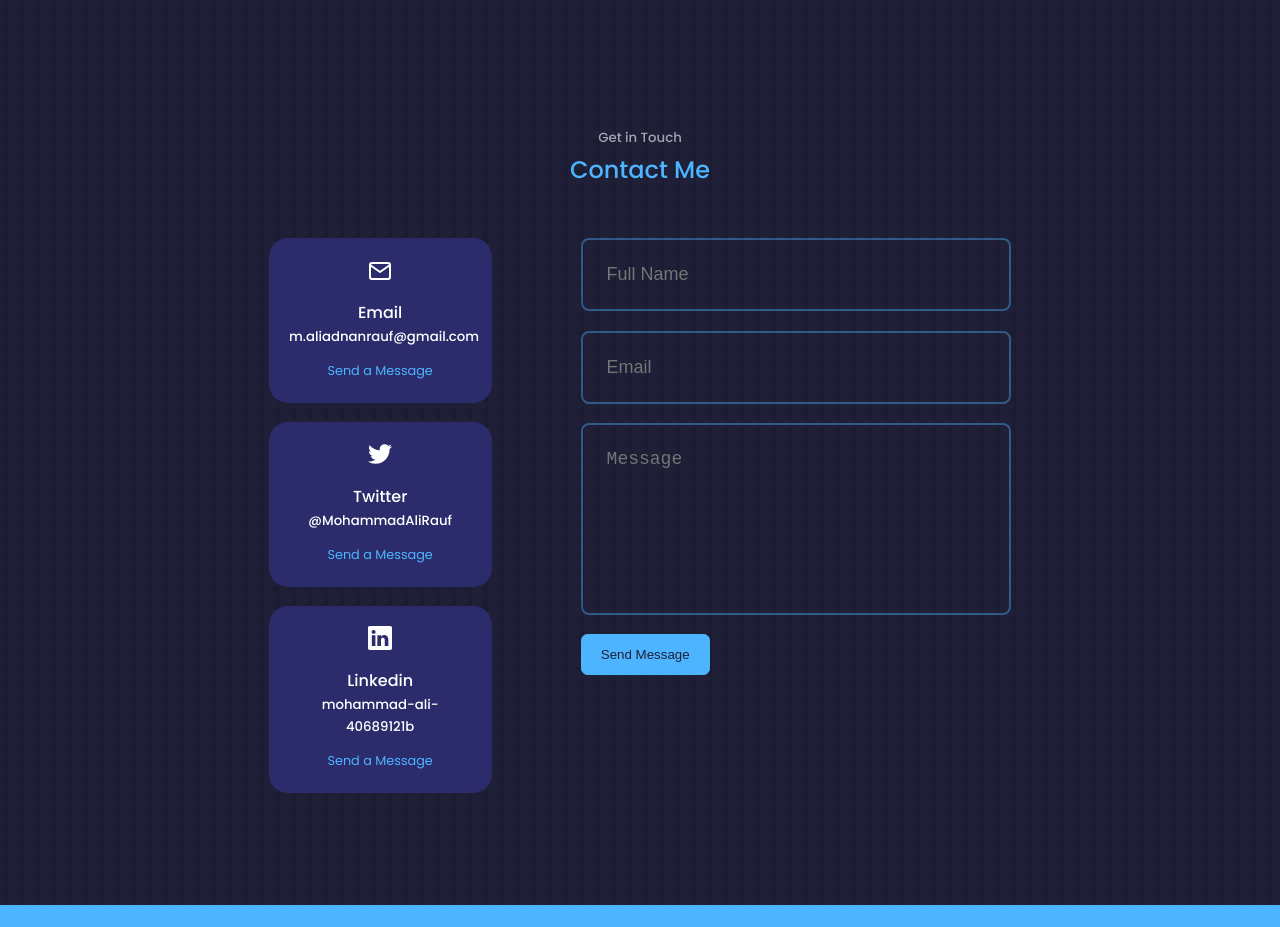
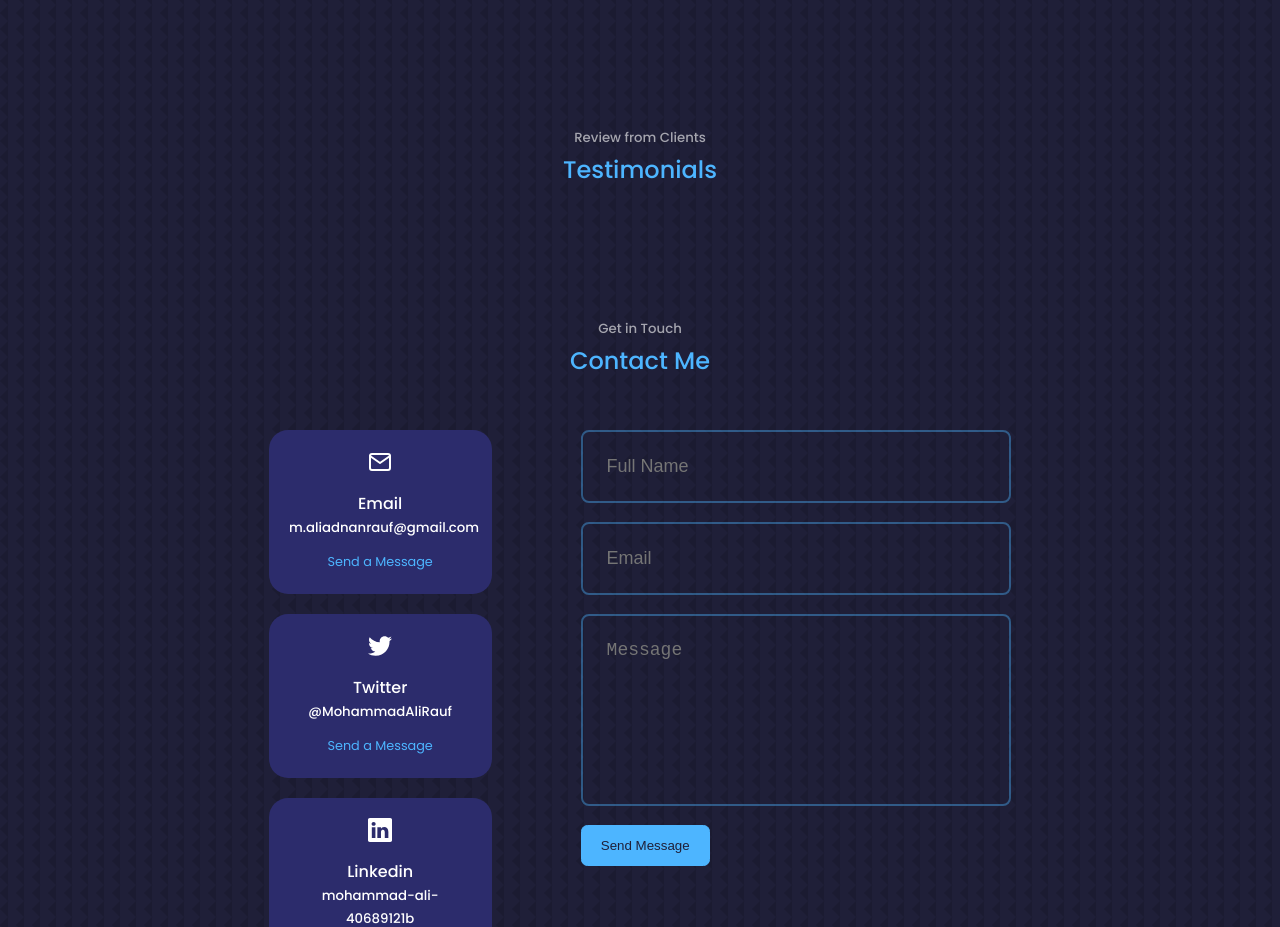
Before and after one commit to Mohammad-Ali-Rauf/My-Portfolio, a React (Create React App) app: page / in a window 1280 px wide. Shown: the part 3883-4810 px from the top of the page. Built offline with nearby package versions, Linux system fonts and the light colour scheme.

Commit message:
Update App.jsx

```diff
--- a/src/App.jsx
+++ b/src/App.jsx
@@ -1,7 +1,7 @@
 import React from 'react';
 import About from './components/About/About';
 import Skills from './components/Skills/Skills';
-// import Testimonials from './components/Testimonials/Testimonials';
+import Testimonials from './components/Testimonials/Testimonials';
 import Contact from './components/Contact/Contact';
 import Footer from './components/Footer/Footer';
 import Header from './components/Header/Header';
@@ -18,7 +18,7 @@ const App = () => {
       <Skills />
       <Services />
       <Portfolio />
-      {/* <Testimonials /> */}
+      <Testimonials />
       <Contact />
       <Footer />
     </>
```
